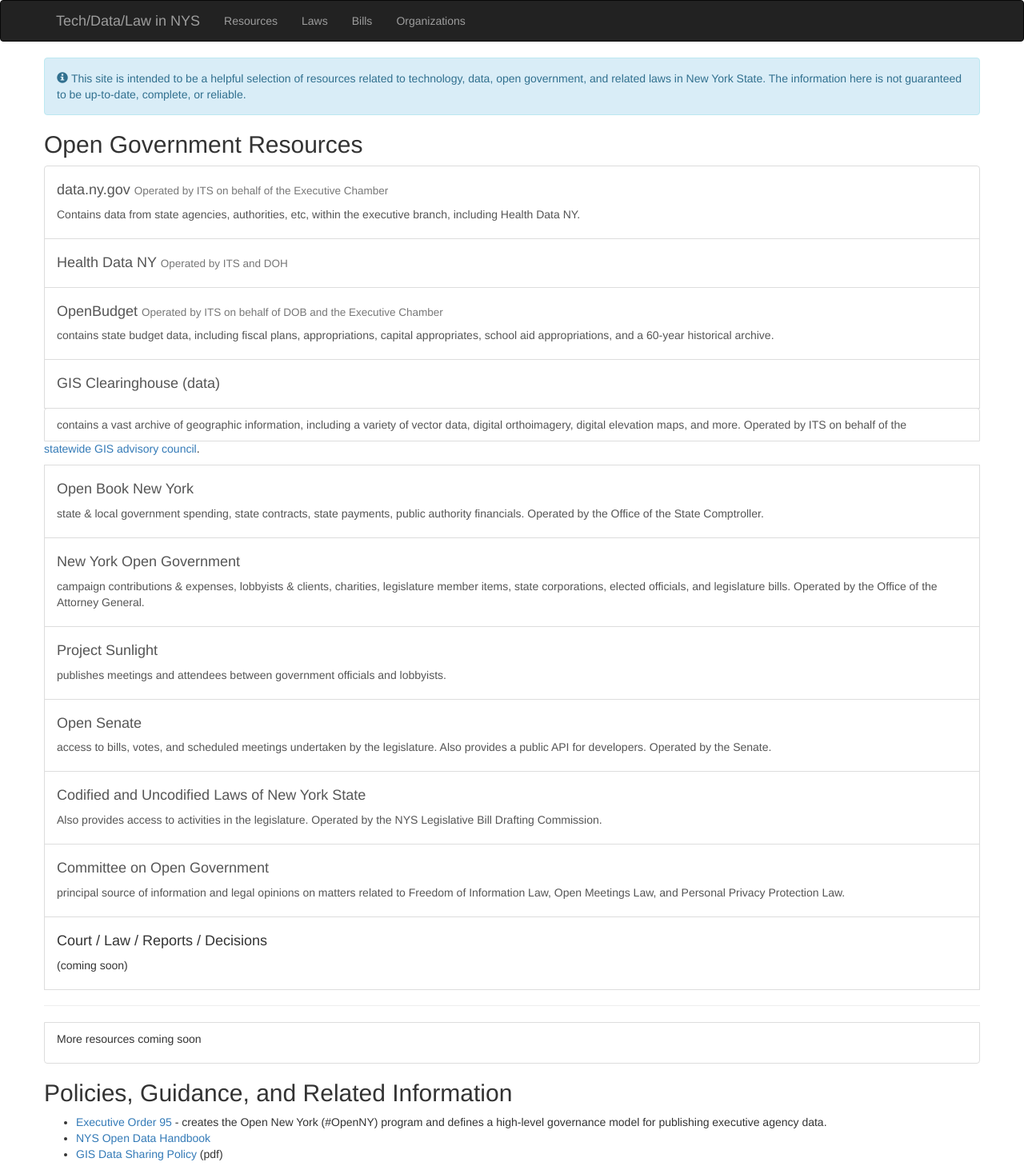
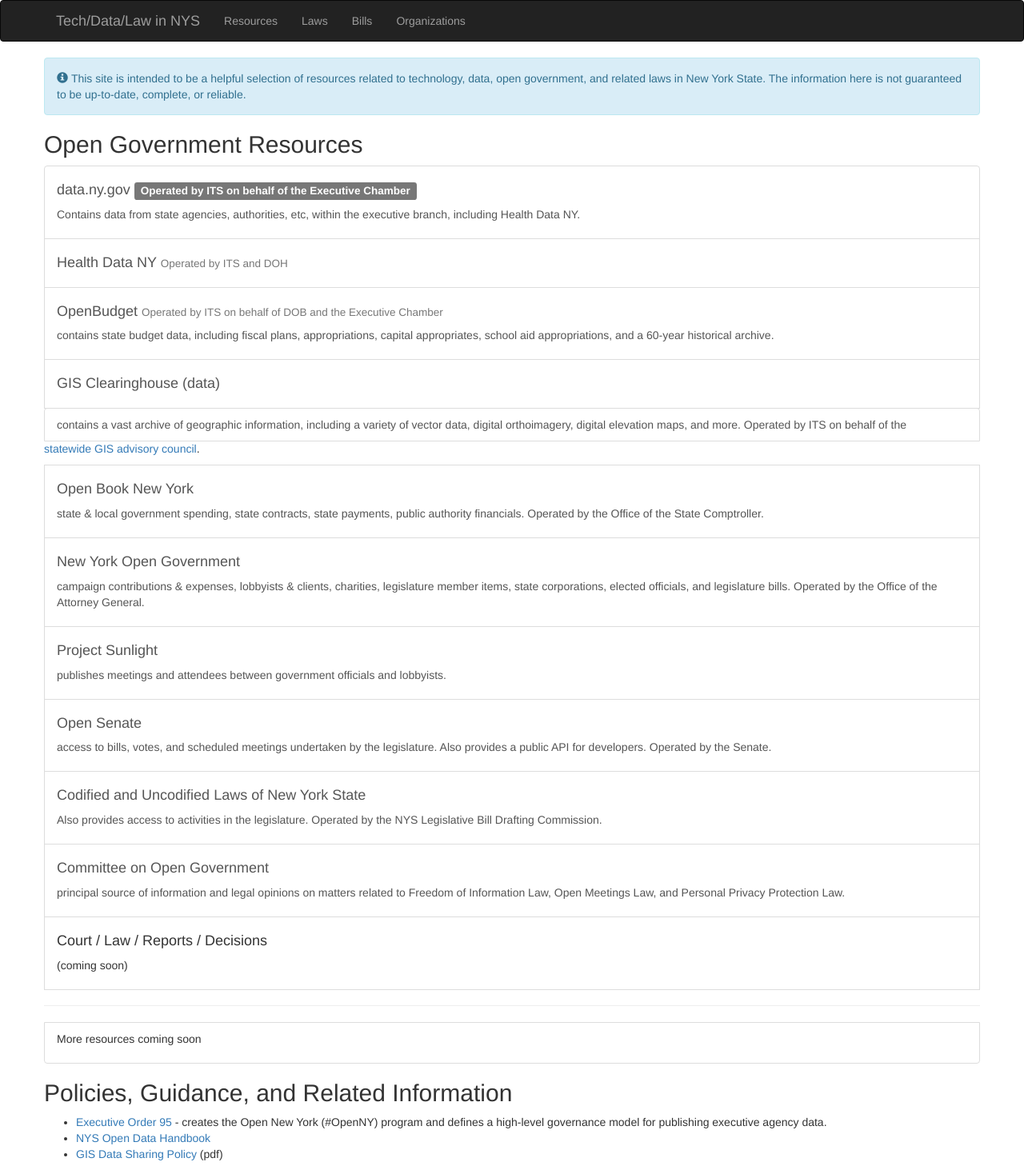
Before and after one commit to technickle/open-data-resources, a Jekyll site: the page built from resources/index.md, in a window 1280 px wide. Shown: the whole page at 80% size. Built offline with Jekyll 4.4.1, drawn with Linux system fonts in a browser that asks for light colours; nearby versions of some CDN libraries.

Commit message:
Update index.md

```diff
--- a/resources/index.md
+++ b/resources/index.md
@@ -7,7 +7,7 @@ layout: default
 
 <div class="list-group">
   <a class="list-group-item" href="https://data.ny.gov">
-    <h4>data.ny.gov <small>Operated by ITS on behalf of the Executive Chamber</small></h4>
+    <h4>data.ny.gov <small class="label label-default">Operated by ITS on behalf of the Executive Chamber</small></h4>
     <p>Contains data from state agencies, authorities, etc, within the executive branch, including Health Data NY.</p>
   </a>
   <a class="list-group-item" href="https://health.data.ny.gov">
```
